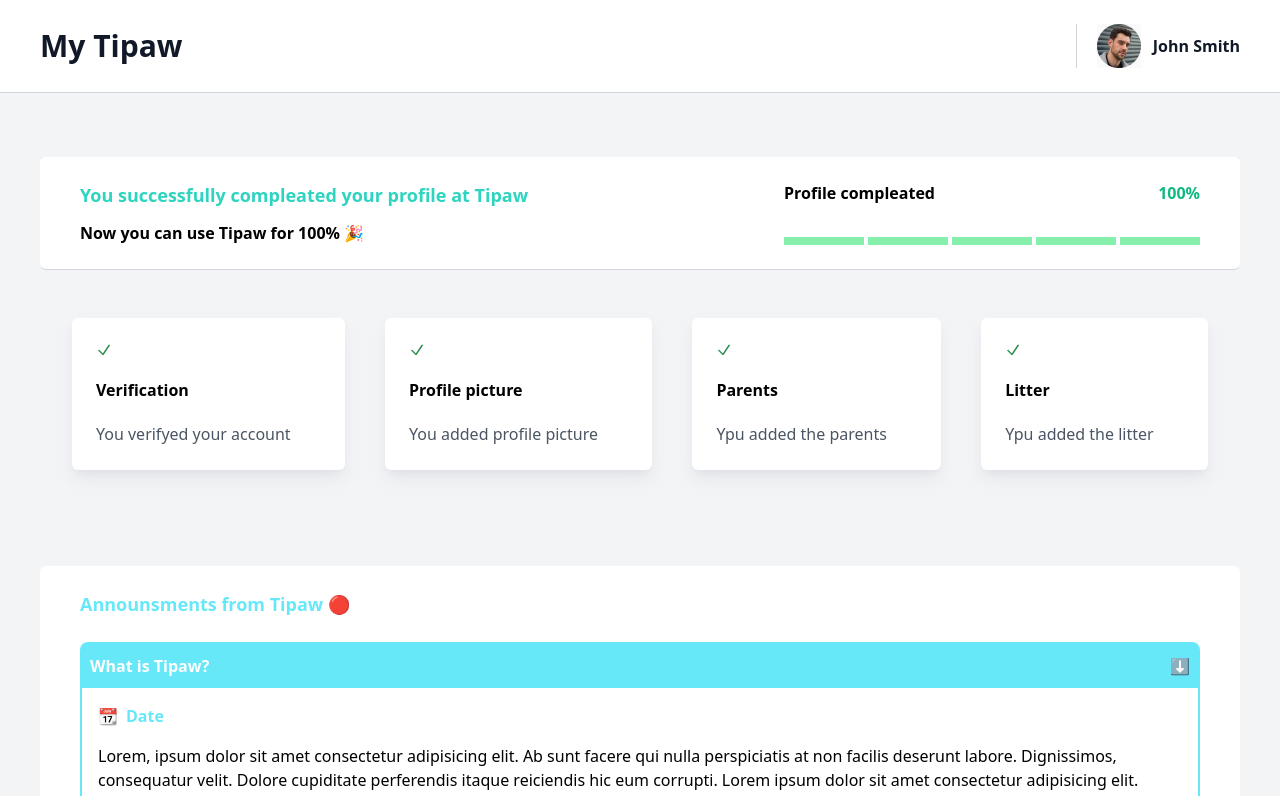
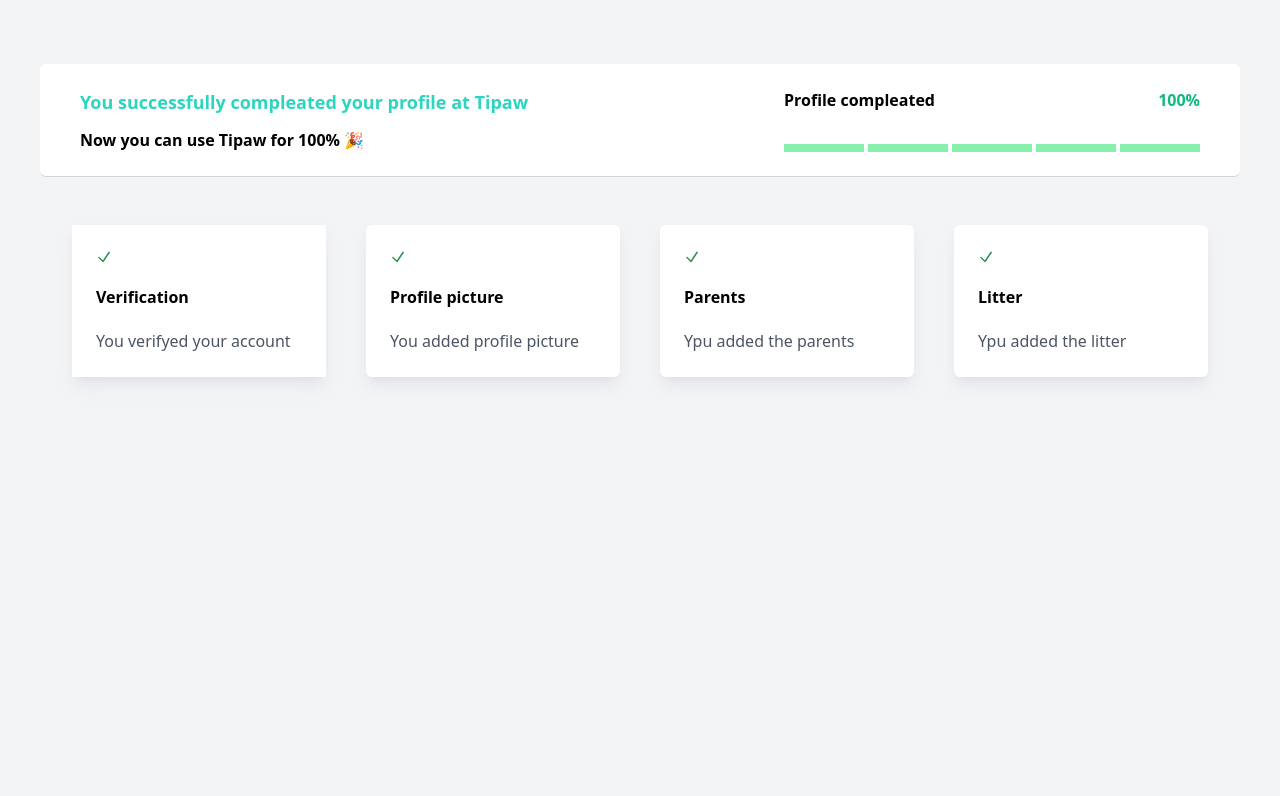
Before and after one commit to Andrij-Panasenko/google-git-next-auth, a Next.js app: page /home in a window 1280 px wide. Shown: the top 796 px of the page. Built offline with nearby package versions, Linux system fonts and the light colour scheme.

Commit message:
fix status list media

```diff
--- a/src/app/components/status-bar.tsx
+++ b/src/app/components/status-bar.tsx
@@ -26,8 +26,8 @@ export default function StatusBar({ children }: StatusBarProps) {
           </div>
         </div>
         <div className="bg-gray-100 py-12 px-8">
-          <ul className="flex gap-10">
-            <li className=" rounded-md flex-grow bg-white space-y-5 p-6 shadow-lg shadow-gray-300/50">
+          <ul className="grid md:grid-cols-2 lg:grid-cols-4  gap-10">
+            <li className=" w-fullrounded-md bg-white space-y-5 p-6 shadow-lg shadow-gray-300/50">
               <Image
                 width={16}
                 height={16}
@@ -37,7 +37,7 @@ export default function StatusBar({ children }: StatusBarProps) {
               <h3 className="font-bold">Verification</h3>
               <p className="text-gray-600">You verifyed your account</p>
             </li>
-            <li className=" rounded-md flex-grow bg-white space-y-5 p-6 shadow-lg shadow-gray-300/50">
+            <li className=" w-full rounded-md bg-white space-y-5 p-6 shadow-lg shadow-gray-300/50">
               <Image
                 width={16}
                 height={16}
@@ -47,7 +47,7 @@ export default function StatusBar({ children }: StatusBarProps) {
               <h3 className="font-bold">Profile picture</h3>
               <p className="text-gray-600">You added profile picture</p>
             </li>
-            <li className=" rounded-md flex-grow bg-white space-y-5 p-6 shadow-lg shadow-gray-300/50">
+            <li className=" w-full rounded-md bg-white space-y-5 p-6 shadow-lg shadow-gray-300/50">
               <Image
                 width={16}
                 height={16}
@@ -57,7 +57,7 @@ export default function StatusBar({ children }: StatusBarProps) {
               <h3 className="font-bold">Parents</h3>
               <p className="text-gray-600">Ypu added the parents</p>
             </li>
-            <li className=" rounded-md flex-grow bg-white space-y-5 p-6 shadow-lg shadow-gray-300/50">
+            <li className=" w-full rounded-md bg-white space-y-5 p-6 shadow-lg shadow-gray-300/50">
               <Image
                 width={16}
                 height={16}
--- a/src/app/home/page.tsx
+++ b/src/app/home/page.tsx
@@ -9,14 +9,14 @@ export default function Page({ }: PageProps) {
   return (
     <>
       <main>
-        <Header>My Tipaw</Header>
+        {/* <Header>My Tipaw</Header> */}
         <StatusBar>
           <h2 className="font-semibold text-lg text-teal-400">
             You successfully compleated your profile at Tipaw
           </h2>
           <p className="font-semibold">Now you can use Tipaw for 100% 🎉</p>
         </StatusBar>
-        <Announsments />
+        {/* <Announsments /> */}
       </main>
     </>
   );
```
